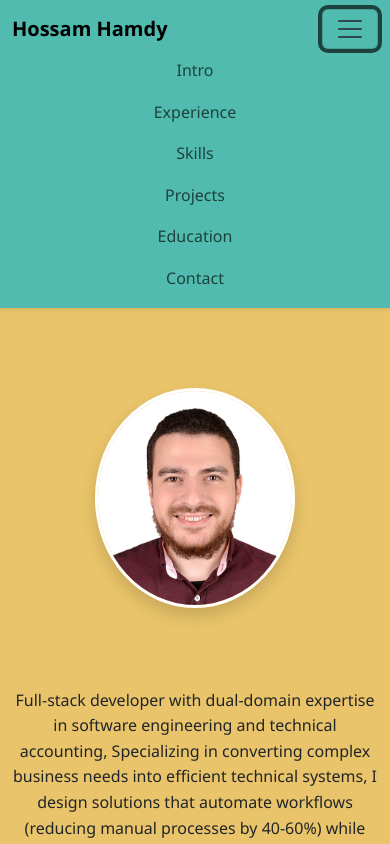
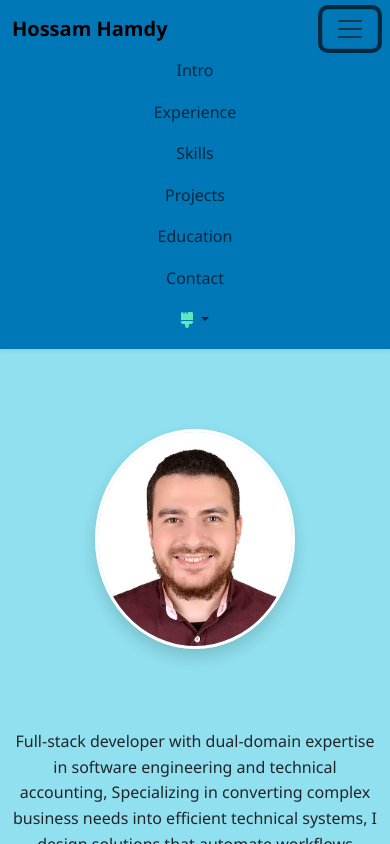
Before and after one commit to dev-hosamhamdy/dev-hosamhamdy.github.io, a plain HTML site: page index.html in a window 390 px wide. Both pictures are taken after a click on the button "Toggle navigation". Shown: the top 844 px of the page. Drawn offline with Linux system fonts and the light colour scheme.

Commit message:
Update index.html
adding theme selector

```diff
--- a/index.html
+++ b/index.html
@@ -16,12 +16,11 @@
         --card-header: #fd8b51;
         --button-color-light: #f2e5bf;
         --button-color-dark: #257180;
+        --secondary-color: #e3f2fd;
+        --divider-start: #000000;
+        --divider-end: #ffffff;
+      }
 
-        --secondary-color: #e3f2fd;
-
-        --divider-start: black;
-        --divider-end: white;
-      }
       body {
         font-family: "Segoe UI", Tahoma, Geneva, Verdana, sans-serif;
         line-height: 1.6;
@@ -55,12 +54,11 @@
         box-shadow: 0 10px 20px rgba(0, 0, 0, 0.1);
       }
     </style>
-    <script src="http://0.0.0.0:35729/livereload.js"></script>
   </head>
 
   <body style="background-color: var(--body-color)">
     <nav
-      class="navbar navbar-expand-sm navbar-light shadow-sm sticky-top"
+      class="navbar navbar-expand-md navbar-light shadow-sm sticky-top"
       data-bs-theme="light"
       style="background-color: var(--header-color)"
     >
@@ -101,6 +99,31 @@
 
             <li class="nav-item">
               <a class="nav-link" href="#contact">Contact</a>
+            </li>
+
+            <li class="nav-item dropdown">
+              <a
+                class="nav-link dropdown-toggle"
+                href="#"
+                id="themeDropdown"
+                role="button"
+                data-bs-toggle="dropdown"
+                aria-expanded="false"
+              >
+                <i class="fa-solid fa-brush" style="color: #63e6be"></i>
+              </a>
+              <ul class="dropdown-menu" aria-labelledby="themeDropdown">
+                <li>
+                  <select id="theme-select" class="form-select form-select-sm">
+                    <option value="light">Light</option>
+                    <option value="dark">Dark</option>
+                    <option value="ocean">Ocean</option>
+                    <option value="solarized">Solarized</option>
+                    <option value="forest">Forest</option>
+                    <option value="sunset">Sunset</option>
+                  </select>
+                </li>
+              </ul>
             </li>
           </ul>
         </div>
@@ -1262,6 +1285,104 @@
       const tooltipList = [...tooltipTriggerList].map(
         (tooltipTriggerEl) => new bootstrap.Tooltip(tooltipTriggerEl)
       );
+
+      const themes = {
+        light: {
+          "--header-color": "#333333",
+          "--body-color": "#ffffff",
+          "--card-footer": "#f2f2f2",
+          "--card-header": "#e0e0e0",
+          "--button-color-light": "#ffffff",
+          "--button-color-dark": "#007bff",
+          "--secondary-color": "#f8f9fa",
+          "--divider-start": "#cccccc",
+          "--divider-end": "#eeeeee",
+        },
+        dark: {
+          "--header-color": "#ffffff",
+          "--body-color": "#333333",
+          "--card-footer": "#444444",
+          "--card-header": "#555555",
+          "--button-color-light": "#777777",
+          "--button-color-dark": "#111111",
+          "--secondary-color": "#999999",
+          "--divider-start": "#222222",
+          "--divider-end": "#000000",
+        },
+        ocean: {
+          "--header-color": "#0077b6",
+          "--body-color": "#90e0ef",
+          "--card-footer": "#0077b6",
+          "--card-header": "#00b4d8",
+          "--button-color-light": "#caf0f8",
+          "--button-color-dark": "#023e8a",
+          "--secondary-color": "#ade8f4",
+          "--divider-start": "#03045e",
+          "--divider-end": "#90e0ef",
+        },
+        solarized: {
+          "--header-color": "#268bd2",
+          "--body-color": "#fdf6e3",
+          "--card-footer": "#b58900",
+          "--card-header": "#2aa198",
+          "--button-color-light": "#eee8d5",
+          "--button-color-dark": "#073642",
+          "--secondary-color": "#eee8d5",
+          "--divider-start": "#073642",
+          "--divider-end": "#eee8d5",
+        },
+        forest: {
+          "--header-color": "#228B22",
+          "--body-color": "#eafaf1",
+          "--card-footer": "#196619",
+          "--card-header": "#2e8b57",
+          "--button-color-light": "#d4edda",
+          "--button-color-dark": "#155724",
+          "--secondary-color": "#c3e6cb",
+          "--divider-start": "#146c43",
+          "--divider-end": "#eafaf1",
+        },
+        sunset: {
+          "--header-color": "#ff7e5f",
+          "--body-color": "#feb47b",
+          "--card-footer": "#ff6a88",
+          "--card-header": "#ff5f6d",
+          "--button-color-light": "#ffd1dc",
+          "--button-color-dark": "#b83227",
+          "--secondary-color": "#ffe2e2",
+          "--divider-start": "#b83227",
+          "--divider-end": "#feb47b",
+        },
+      };
+
+      const select = document.getElementById("theme-select");
+
+      function applyTheme(themeName) {
+        const vars = themes[themeName];
+        for (let key in vars) {
+          document.documentElement.style.setProperty(key, vars[key]);
+        }
+      }
+
+      const saved = localStorage.getItem("theme") || "ocean";
+      if (themes[saved]) select.value = saved;
+      applyTheme(select.value);
+
+      select.addEventListener("change", (e) => {
+        const theme = e.target.value;
+        applyTheme(theme);
+        localStorage.setItem("theme", theme);
+      });
+
+      document.addEventListener("DOMContentLoaded", () => {
+        const toggle = document.getElementById("themeDropdown");
+        const ddInstance = bootstrap.Dropdown.getOrCreateInstance(toggle);
+
+        const parentLi = toggle.closest(".dropdown");
+        parentLi.addEventListener("mouseenter", () => {
+          ddInstance.show();
+        });
+      });
     </script>
   </body>
 </html>
```
